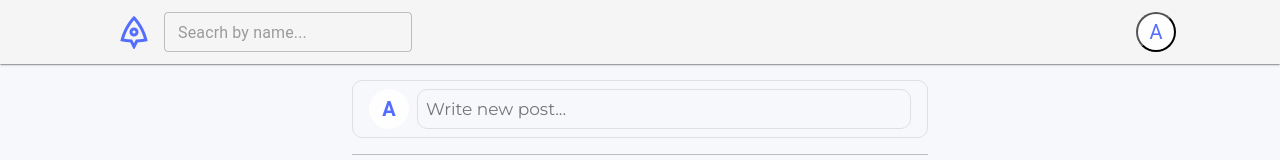
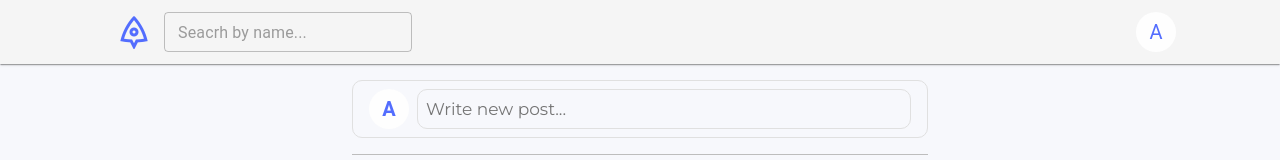
Before and after one commit to rbronin/yourspace-web, a React (Create React App) app: page /feed in a window 1280 px wide. Shown: the top 160 px of the page. Built offline with nearby package versions, Linux system fonts and the light colour scheme.

Commit message:
fixed avatar style

```diff
--- a/src/Components/AppBar/style/index.css.js
+++ b/src/Components/AppBar/style/index.css.js
@@ -4,6 +4,8 @@ const useStyles = makeStyles((theme) => ({
   avatar: {
     backgroundColor: "#fefefe",
     color: theme.palette.primary.main,
+    border: "none",
+    cursor: "pointer",
   },
   root: {
     margin: theme.spacing(0, 10),
```
